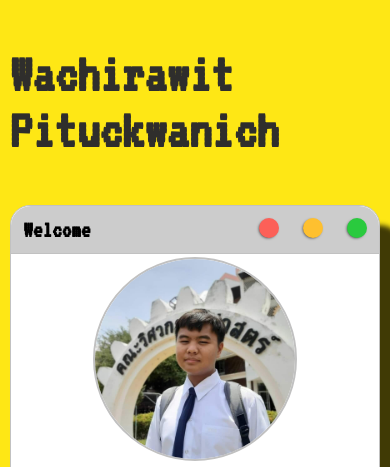
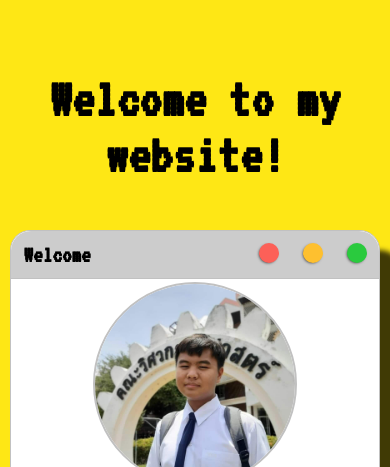
Before and after one commit to wachirawitpituckwanich/portfolio-website, a plain HTML site: page index.html in a window 390 px wide. Shown: the top 467 px of the page. Drawn offline with Linux system fonts and the light colour scheme.

Commit message:
close unclosed tag & responsive fix

```diff
--- a/index.html
+++ b/index.html
@@ -10,9 +10,8 @@
     </head>
     <body>
         <section class="s1">
-            <div class="main-container">
-                <div class="header-wrapper">
-                <h1>Wachirawit Pituckwanich</h1>
+            <div class="welcome-header">
+                <h1> Welcome to my website!</h1>
             </div>
             <div class="window-wrapper">
                 <div class="nav-wrapper">
--- a/style.css
+++ b/style.css
@@ -1,7 +1,7 @@
 @import url('https://fonts.googleapis.com/css?family=VT323');
 :root{
     /* variable declaration*/
-    --mainText:#2F2E2C;
+    --mainText:#000;
     --secondaryText: #515151;
     --mainColor: #FEE715FF;
     --secondaryColor: #fff;
@@ -40,24 +40,21 @@ p, li , span, label, input, textarea{
     background-color: var(--mainColor);
     border-bottom: 1px  solid var(--borderColor);
     overflow: auto;
+    padding-left: 250px;
+    padding-right: 250px;
+    padding-top: 25px;
 }
-
-.s2{
-    background-color: var(--mainColor);
-    border-bottom: 1px  solid var(--borderColor);
-    overflow: auto;
+/** header **/
+.welcome-header{
+    text-align: center;
 }
 /** about me section **/
-.main-container{
-    width: 1200px;
-    margin: 0 auto;
-
-}
 .header-wrapper{
     display:grid;
     min-height: 10em;
     justify-content: center;
     align-content: center;
+    border: 1px dashed var(--borderColor);
 }
 
 .window-wrapper{
@@ -76,6 +73,7 @@ p, li , span, label, input, textarea{
         'nav-wrapper nav-wrapper'
         'left-column right-column'
     ;
+
 }
 .nav-wrapper{
     grid-area: nav-wrapper;
@@ -380,6 +378,10 @@ p, li , span, label, input, textarea{
     opacity: 1;
 }
 /** project section**/
+.drawerbar{
+    width:-200px;
+    background-color:#fff;
+}
 
 /* responsive web design about me section*/
 @media screen and (max-width: 1200px){
@@ -412,13 +414,30 @@ p, li , span, label, input, textarea{
         padding-top: 0px;
     }
 }
+@media screen and (max-width: 1024px){
+    .s1{
+        padding-left:  50px;
+        padding-right: 50px;
+    }
+    .main-container{
+        width: 95%;
+    }
+}
 @media screen and (max-width: 600px){
+    .s1{
+        padding-left:  10px;
+        padding-right: 10px;
+    }
     .main-container{
         width: 95%;
     }
 }
 
 @media screen and (max-width: 400px){
+    .s1{
+        padding-left:  10px;
+        padding-right: 10px;
+    }
     .main-container{
         width: 95%;
     }
```
